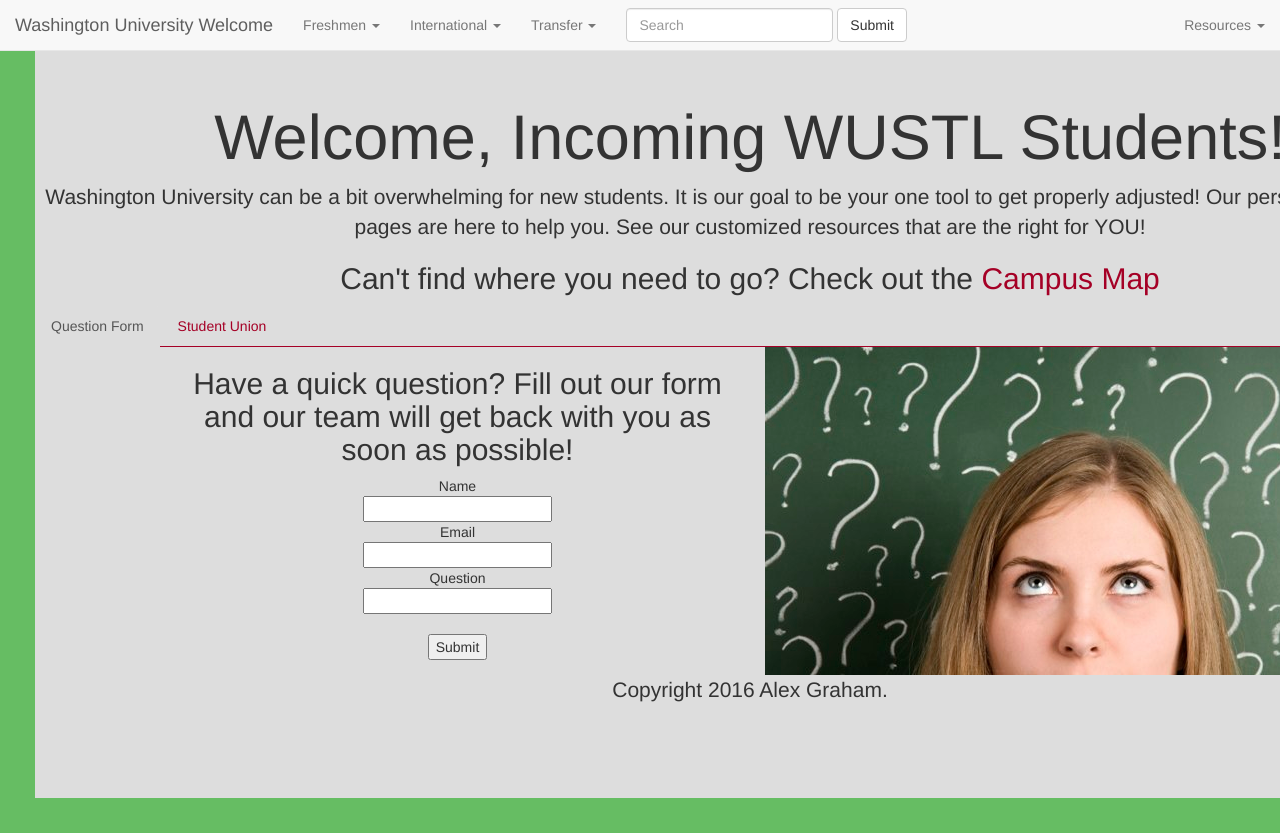
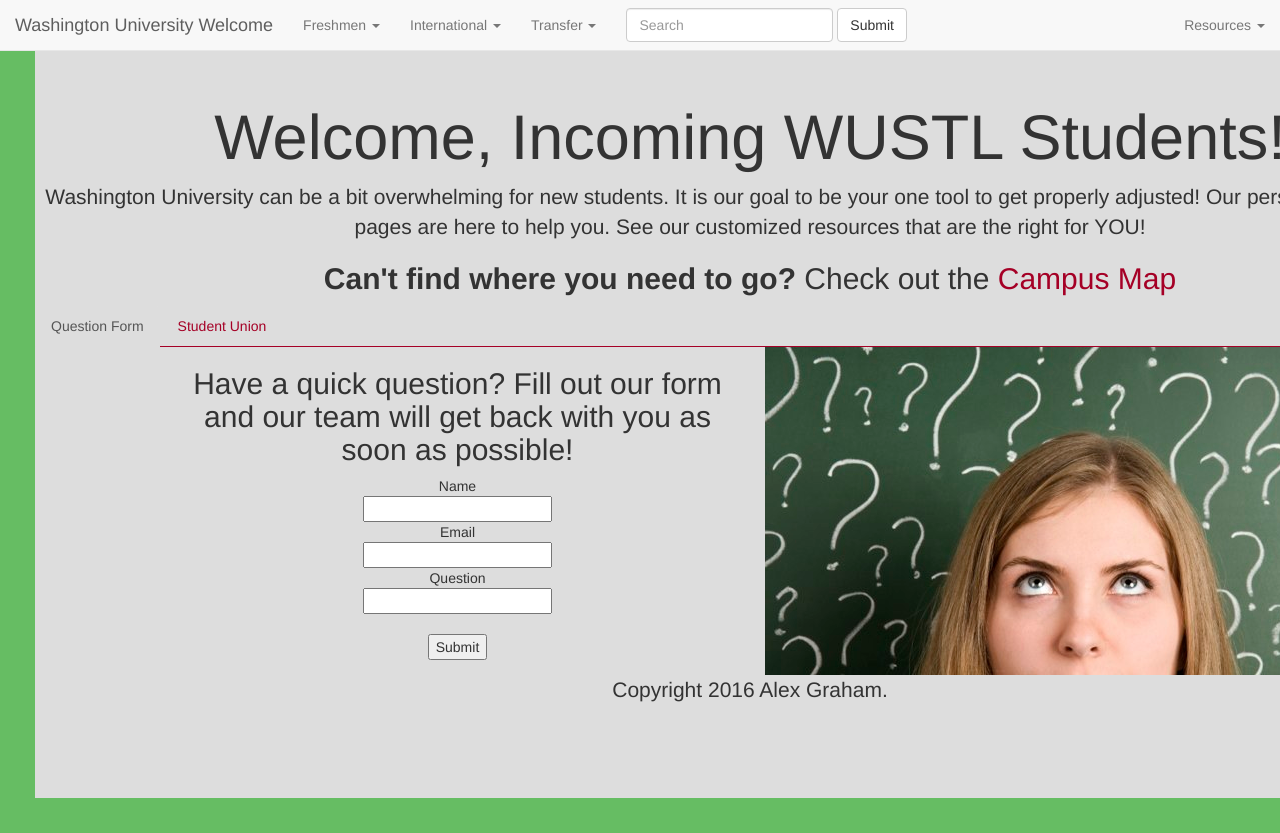
Before and after one commit to alexdgraham/FinalProject, a plain HTML site: page index.html in a window 1280 px wide. Shown: the top 833 px of the page. Drawn offline with nearby package versions, Linux system fonts and the light colour scheme.

Commit message:
Update index.html

```diff
--- a/index.html
+++ b/index.html
@@ -96,7 +96,7 @@
   <h1>Welcome, Incoming WUSTL Students!</h1>
   <p>Washington University can be a bit overwhelming for new students. It is our goal to be your one tool to get properly adjusted!
   Our personalized welcome pages are here to help you. See our customized resources that are the right for YOU!</p>
-  <h2><strong></strong>Can't find where you need to go?</strong> Check out the <a href="https://wustl.edu/about/campuses/danforth-campus">Campus Map</a></h2>
+  <h2><strong>Can't find where you need to go?</strong> Check out the <a href="https://wustl.edu/about/campuses/danforth-campus">Campus Map</a></h2>
 
 
 <ul class="nav nav-tabs">
```
